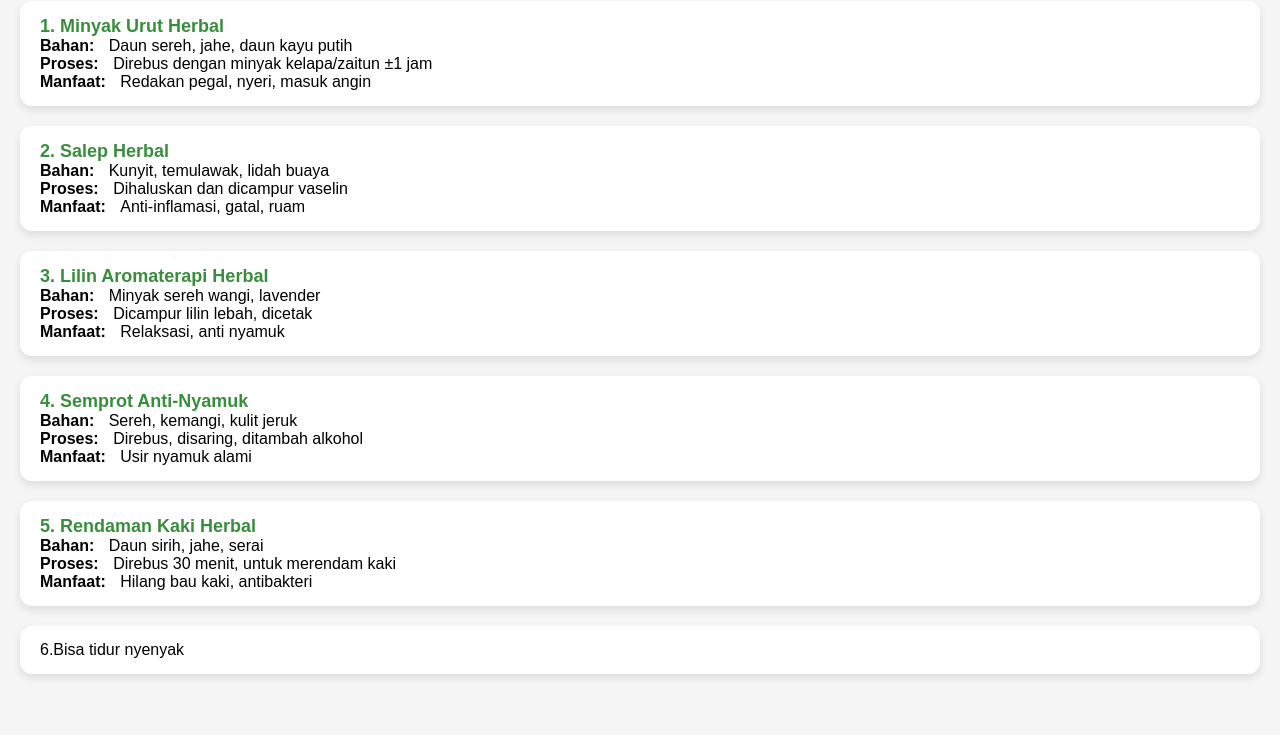
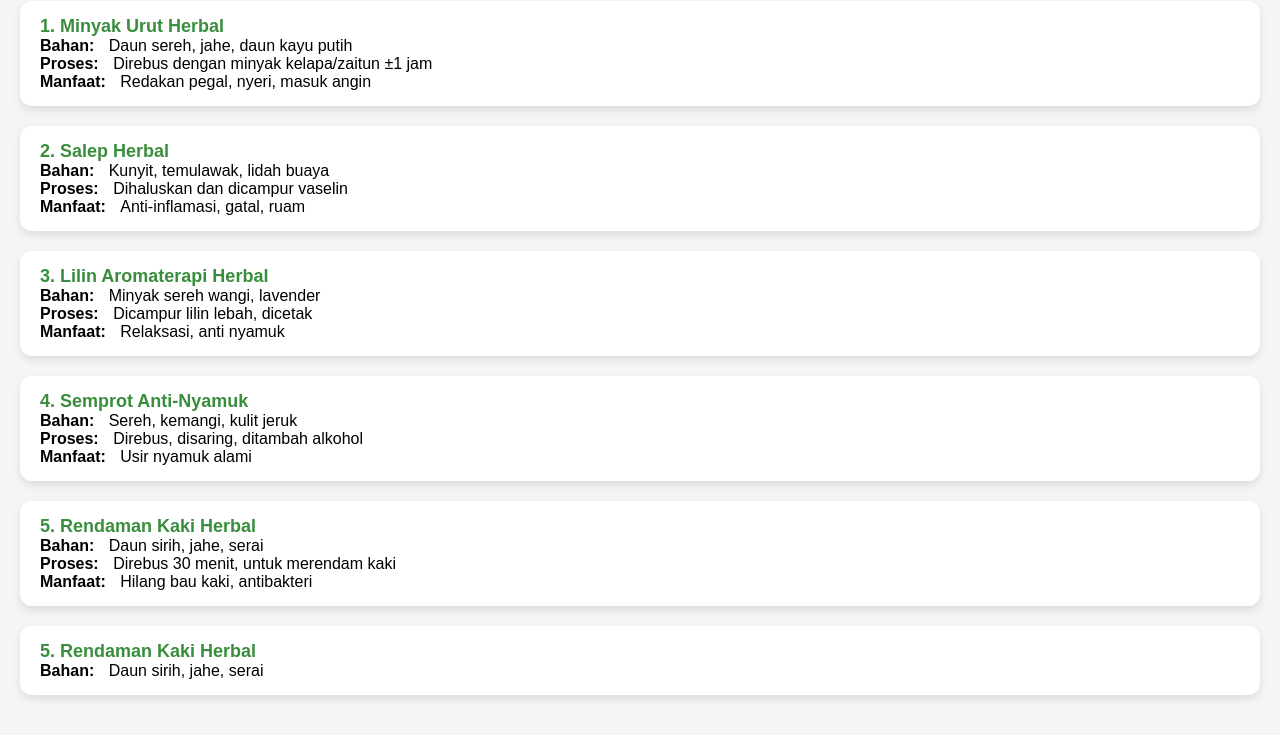
Before and after one commit to Ayamarga/Birdbrain-ayam, a plain HTML site: page index.html in a window 1280 px wide. Shown: the part 99-834 px from the top of the page. Before the commit the page ends 813 px from the top, so only its background shows below. Drawn offline with Linux system fonts and the light colour scheme.

Commit message:
Update index.html

```diff
--- a/index.html
+++ b/index.html
@@ -80,9 +80,9 @@
     <div><span class="label">Proses:</span> <span class="isi">Direbus 30 menit, untuk merendam kaki</span></div>
     <div><span class="label">Manfaat:</span> <span class="isi">Hilang bau kaki, antibakteri</span></div>
   </div>
-
 <div class="card">
-    <div class="AKHIRNYA BERHASIL ANJIRRRRR">6.Bisa tidur nyenyak</div>
+    <div class="judul-produk">5. Rendaman Kaki Herbal</div>
+    <div><span class="label">Bahan:</span> <span class="isi">Daun sirih, jahe, serai</span></div>
   </div>
 
 </body>
```
